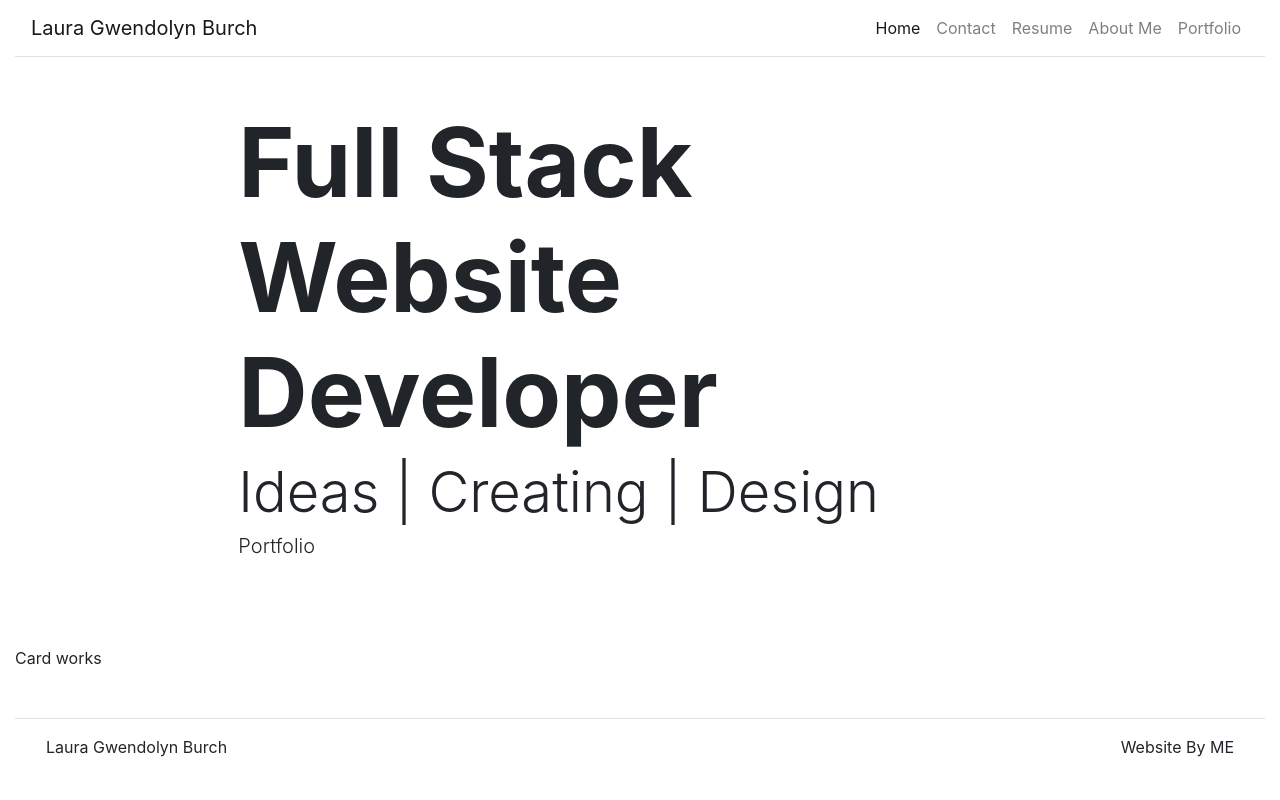
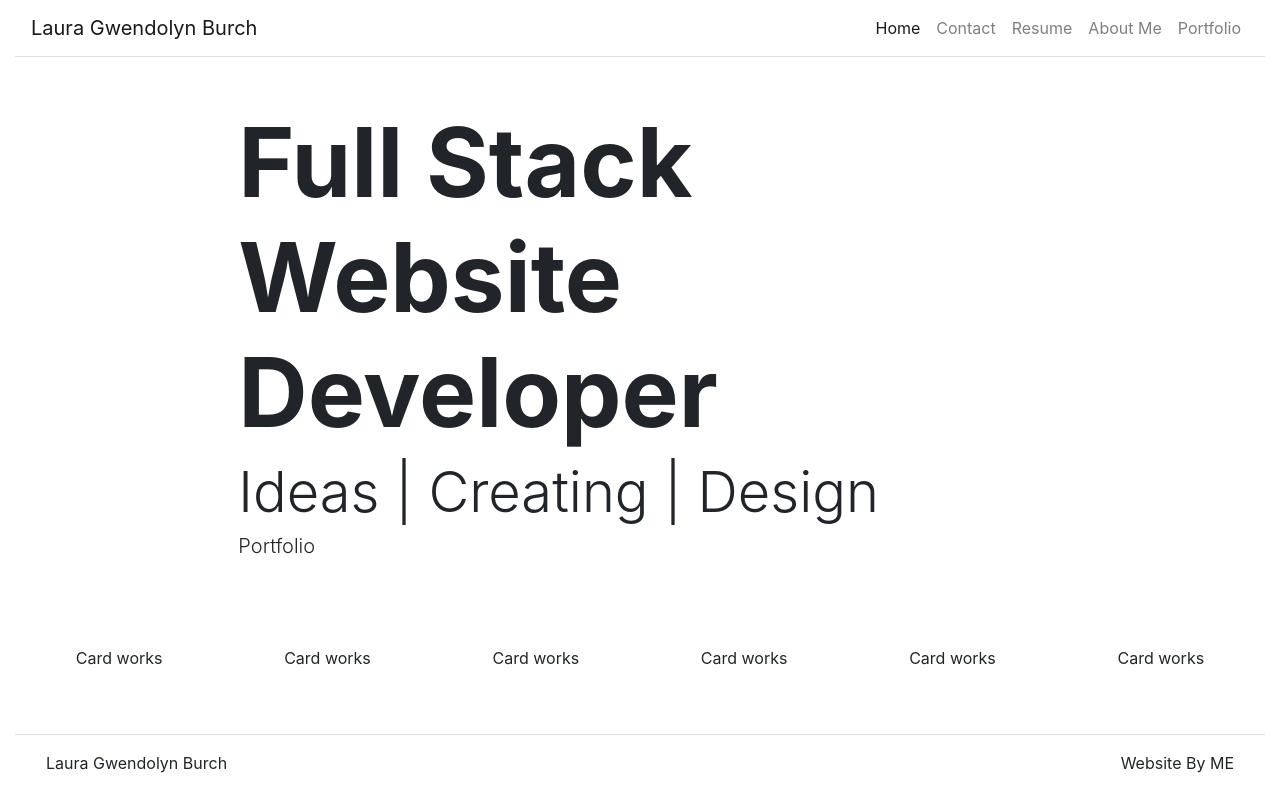
Before and after one commit to LauraGwendolynBurch/portfolio_react, a React (Create React App) app in the folder portfolio-react/: page / in a window 1280 px wide. Built offline with nearby package versions, Linux system fonts and the light colour scheme.

Commit message:
added state for card

```diff
--- a/portfolio-react/src/components/Carousel.js
+++ b/portfolio-react/src/components/Carousel.js
@@ -1,8 +1,11 @@
 import React from 'react';
 
 import Card from "./Card";
+import Container from 'react-bootstrap/esm/Container';
+import Row from 'react-bootstrap/esm/Row';
 
 import testImg from '../assets/images/testImg.jpg'
+
 // import moduleName from '../assets/images/'
 // import moduleName from '../assets/images/'
 // import moduleName from '../assets/images/'
@@ -91,7 +94,12 @@ class Carousel extends React.Component {
 
     render() {
         return (
-            <Card />
+            <Container fluid={true}>
+            <Row className="justify-content-around">
+                {this.makeItems(this.state.items)}
+            </Row>
+            </Container>
+
         )
     }
 }
```
